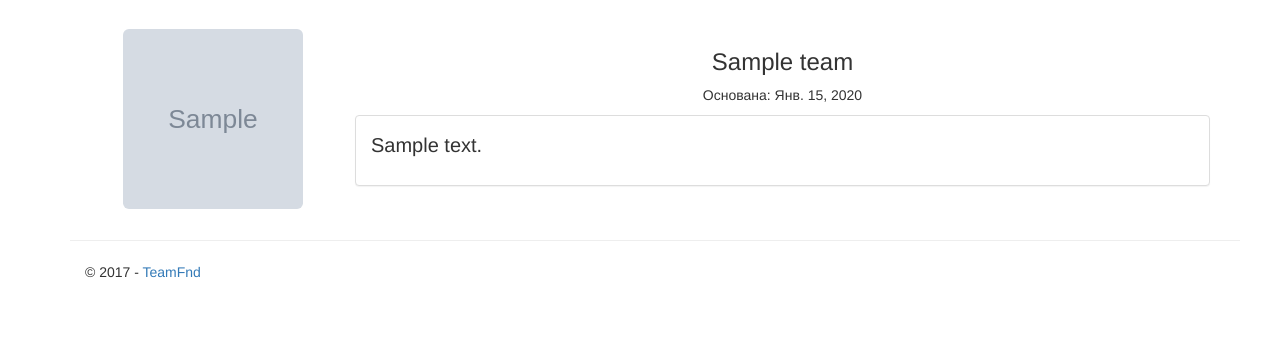
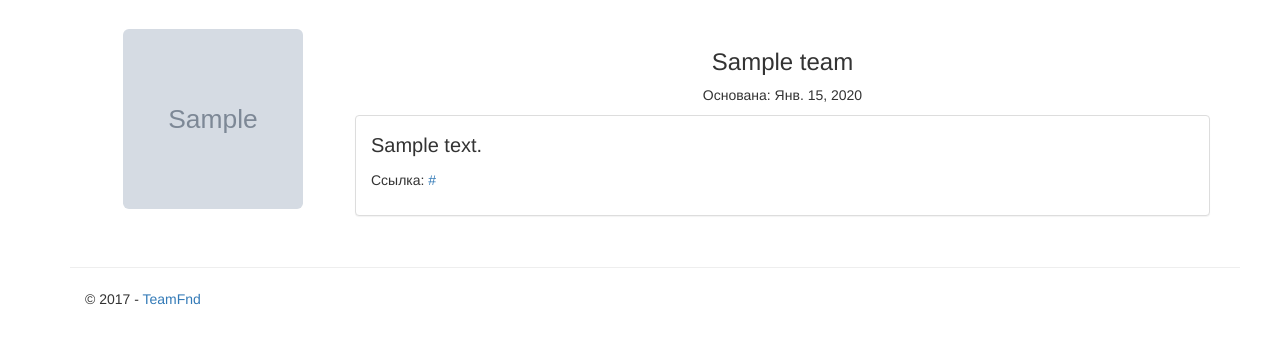
Before and after one commit to viad00/TeamFind, a Django app: page /viewteam?id=1 in a window 1280 px wide. Shown: the part 51-395 px from the top of the page. Run offline with Django 3.2, Linux system fonts and the light colour scheme; tables that the repository leaves empty hold one stand-in row (values such as "Sample post"); grey boxes marked "Sample" are stand-in pictures; some libraries are stand-ins or nearby versions.

Commit message:
Ссылка на команду в отображении

```diff
--- a/TeamFind/app/templates/app/viewteam.html
+++ b/TeamFind/app/templates/app/viewteam.html
@@ -11,6 +11,7 @@
         </div>
         <div class="col-md-9 panel panel-default panel-body">
             <p style="font-size: 20px">{{ team.description }}</p>
+            <p>Ссылка: <a href="{{ team.team_url }}">{{ team.team_url }}</a></p>
         </div>
     </div>
     <p class="col-md-12"> </p>
```
